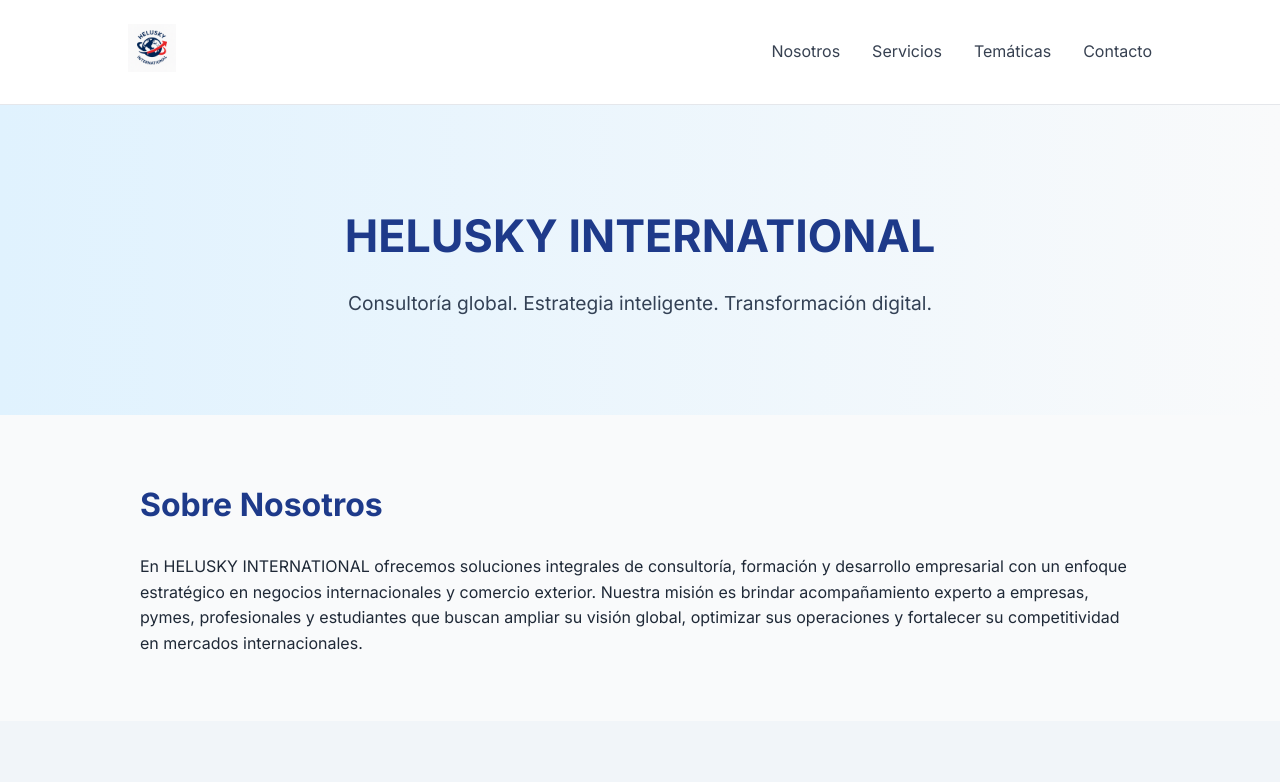
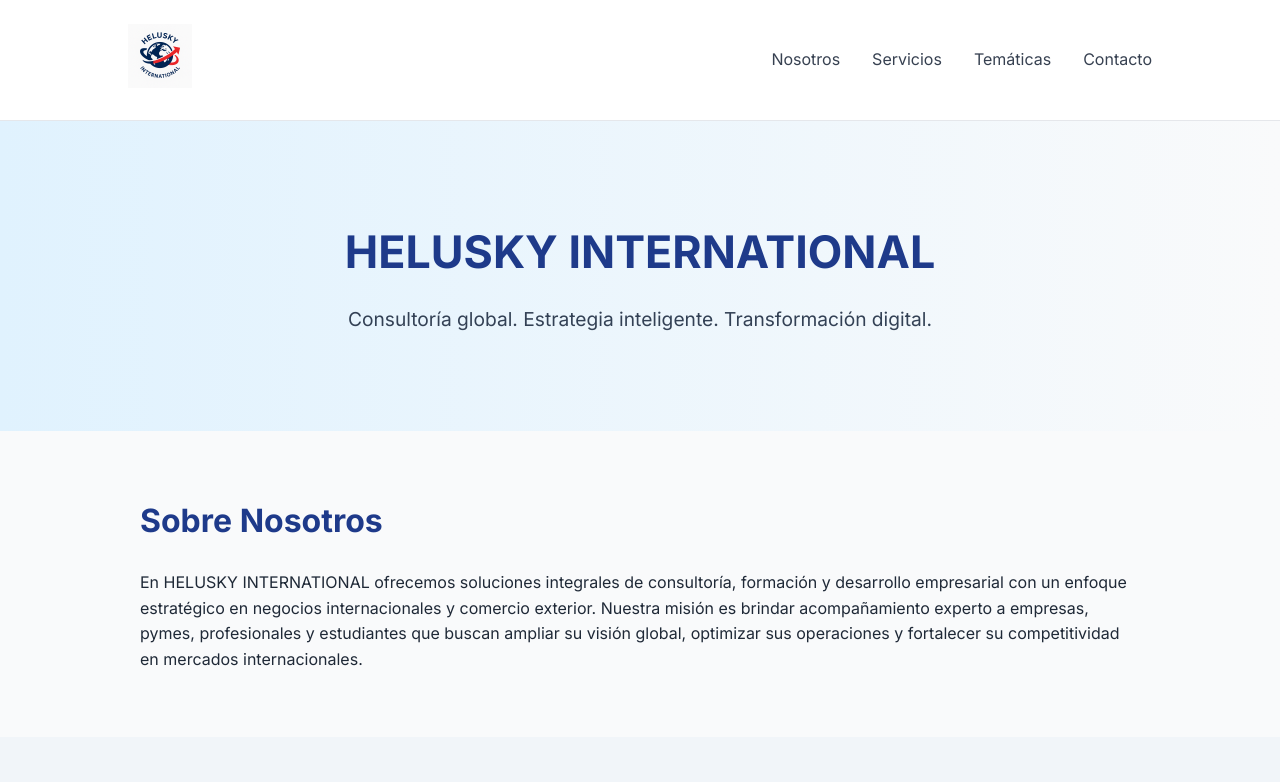
Before and after one commit to Camilo951088/Helusky-international, a plain HTML site: page index.html in a window 1280 px wide. Shown: the top 782 px of the page. Drawn offline with Linux system fonts and the light colour scheme.

Commit message:
Add files via upload

```diff
--- a/index.html
+++ b/index.html
@@ -32,7 +32,7 @@
         }
 
         nav .logo img {
-            height: 48px;
+            height: 64px;
         }
 
         nav ul {
@@ -129,7 +129,7 @@
 
     <nav>
         <div class="logo">
-            <img src="logo.png" alt="HELUSKY Logo">
+            <img src="logo.png" alt="HELUSKY Logo" style="height: 64px;">
         </div>
         <ul>
             <li><a href="#nosotros">Nosotros</a></li>
```
